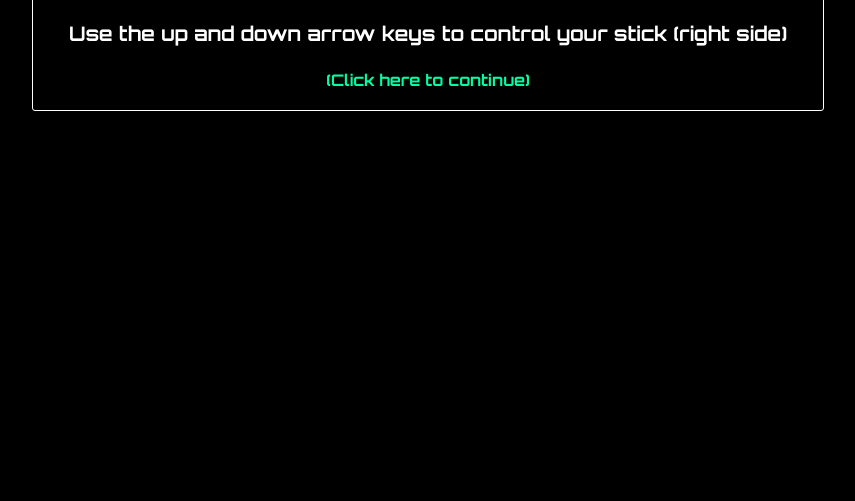
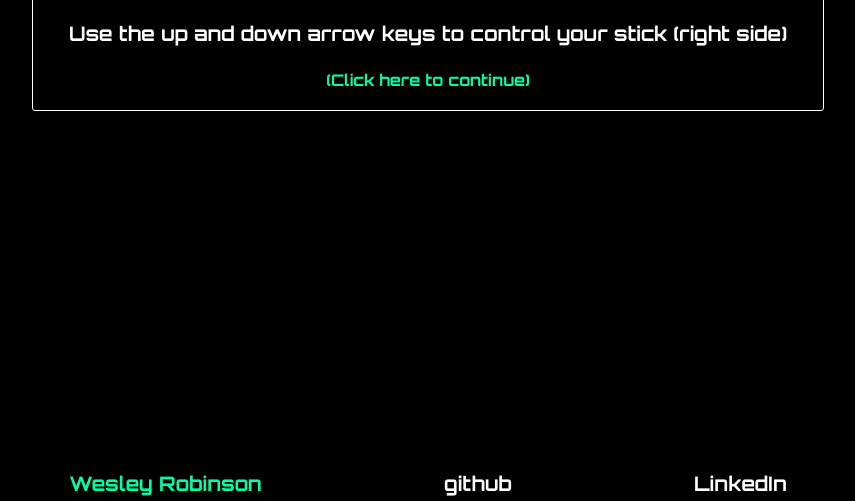
Before and after one commit to wesrobinson12/stick-tennis, a website built with webpack: page index.html in a window 1280 px wide. Shown: the part 299-800 px from the top of the page, without its empty margins (212-1067 px from the left). Built offline with nearby package versions, Linux system fonts and the light colour scheme.

Commit message:
Add links to bottom of screen

```diff
--- a/index.html
+++ b/index.html
@@ -22,5 +22,11 @@
 
     <div class="end-game"></div>
     <div class="retry"></div>
+
+    <div class="info-box">
+      <a  href="http://www.wesleyrobinson.me" class="name">Wesley Robinson</a>
+      <a href="https://github.com/wesrobinson12" class="github">github</a>
+      <a href="https://linkedin.com/in/wesleyprobinson" class="linkedin">LinkedIn</div>
+    </div>
   </body>
 </html>
--- a/lib/pong.css
+++ b/lib/pong.css
@@ -81,3 +81,25 @@
 .retry:hover {
   color: #aaa;
 }
+
+.info-box {
+  font-size: 20px;
+  display: flex;
+  justify-content: space-around;
+  margin-top: 220px;
+}
+
+.name {
+  color: #00ffa5;
+  text-decoration: none;
+}
+
+.github {
+  color: #fff;
+  text-decoration: none;
+}
+
+.linkedin {
+  color: #fff;
+  text-decoration: none;
+}
```
Also changed, not shown: lib/game.js.
